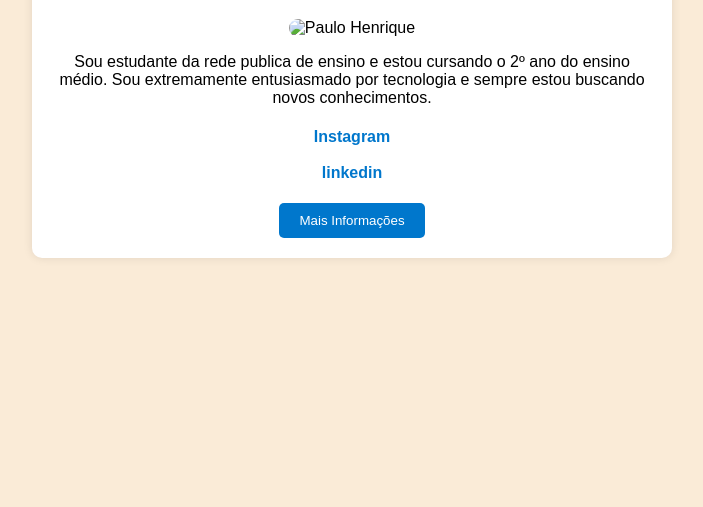
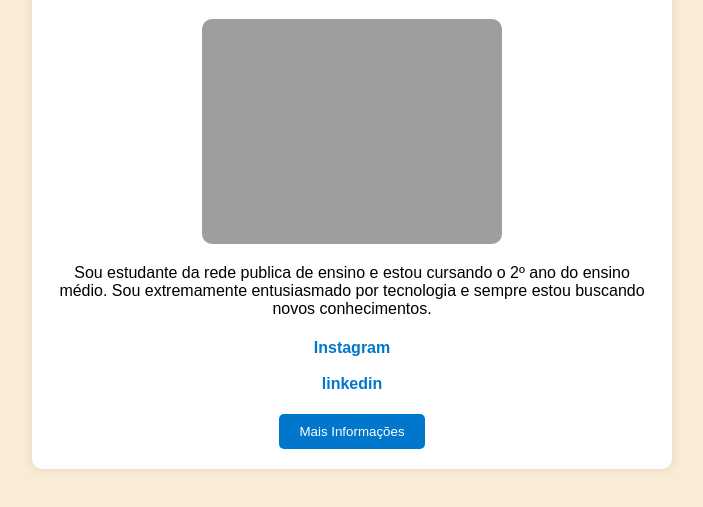
Before and after one commit to phzinpb/Ola, a plain HTML site: page index.html in a window 1280 px wide. Shown: the part 141-648 px from the top of the page, without its empty margins (288-991 px from the left). Drawn offline with Linux system fonts and the light colour scheme; the site is published under a folder, as on GitHub Pages, so addresses that start at the root find nothing.

Commit message:
Update index.html

```diff
--- a/index.html
+++ b/index.html
@@ -9,7 +9,7 @@
 <body>
     <div class="container">
         <h1>Olá! Meu nome é Paulo Henrique.</h1>
-        <img src="/src/Crisma-74.JPG" alt="Paulo Henrique" width="300" height="400">
+        <img src="./src/Crisma-74.JPG" alt="Paulo Henrique" width="300" height="400">
         <p>Sou estudante da rede publica de ensino e estou cursando o 2º ano do ensino médio. Sou extremamente entusiasmado por tecnologia e sempre estou buscando novos conhecimentos.</p>
         <ul>
             <li><a href="https://www.instagram.com/ph_benetello/" target="_blank">Instagram</a></li>
```
